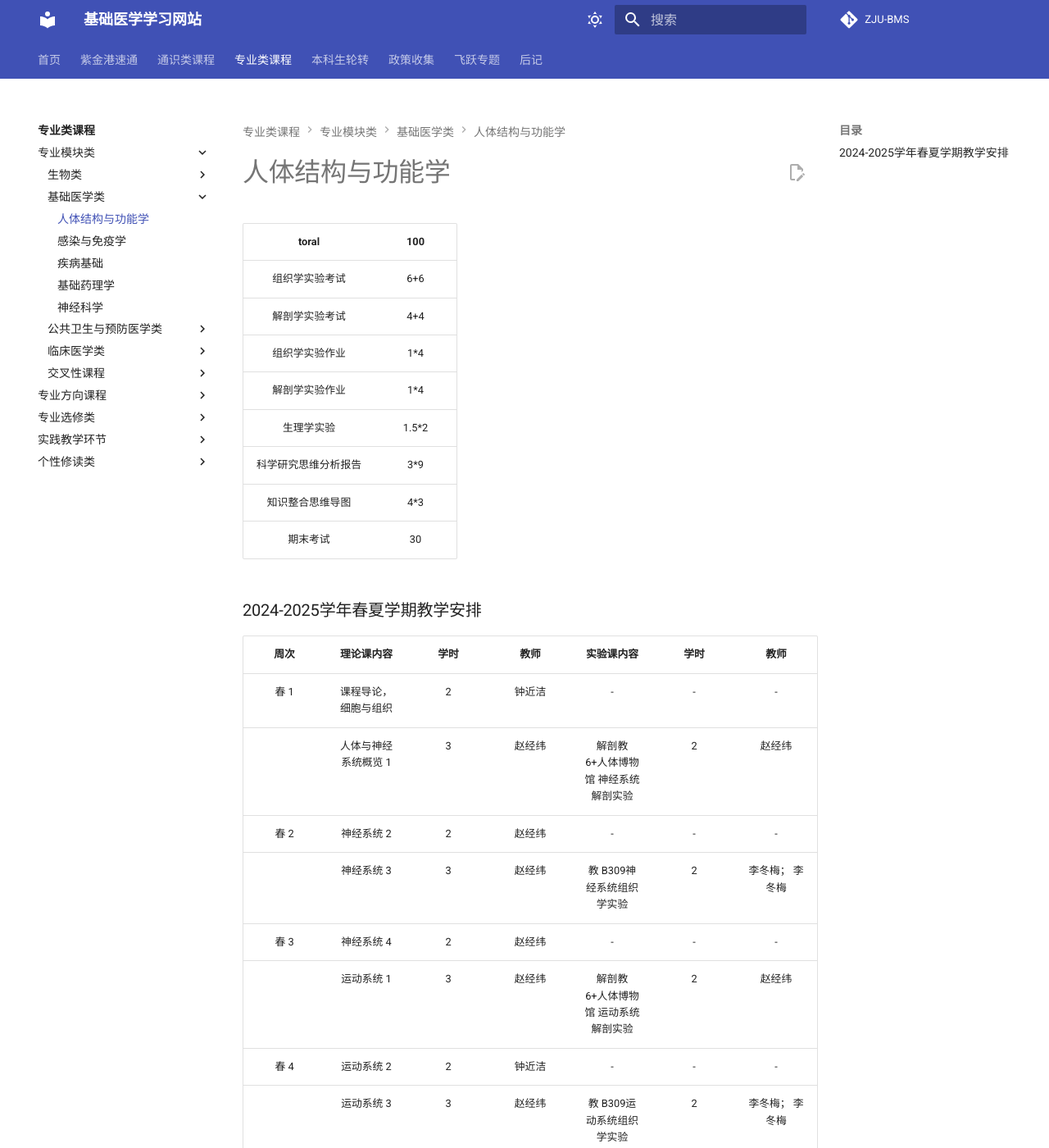
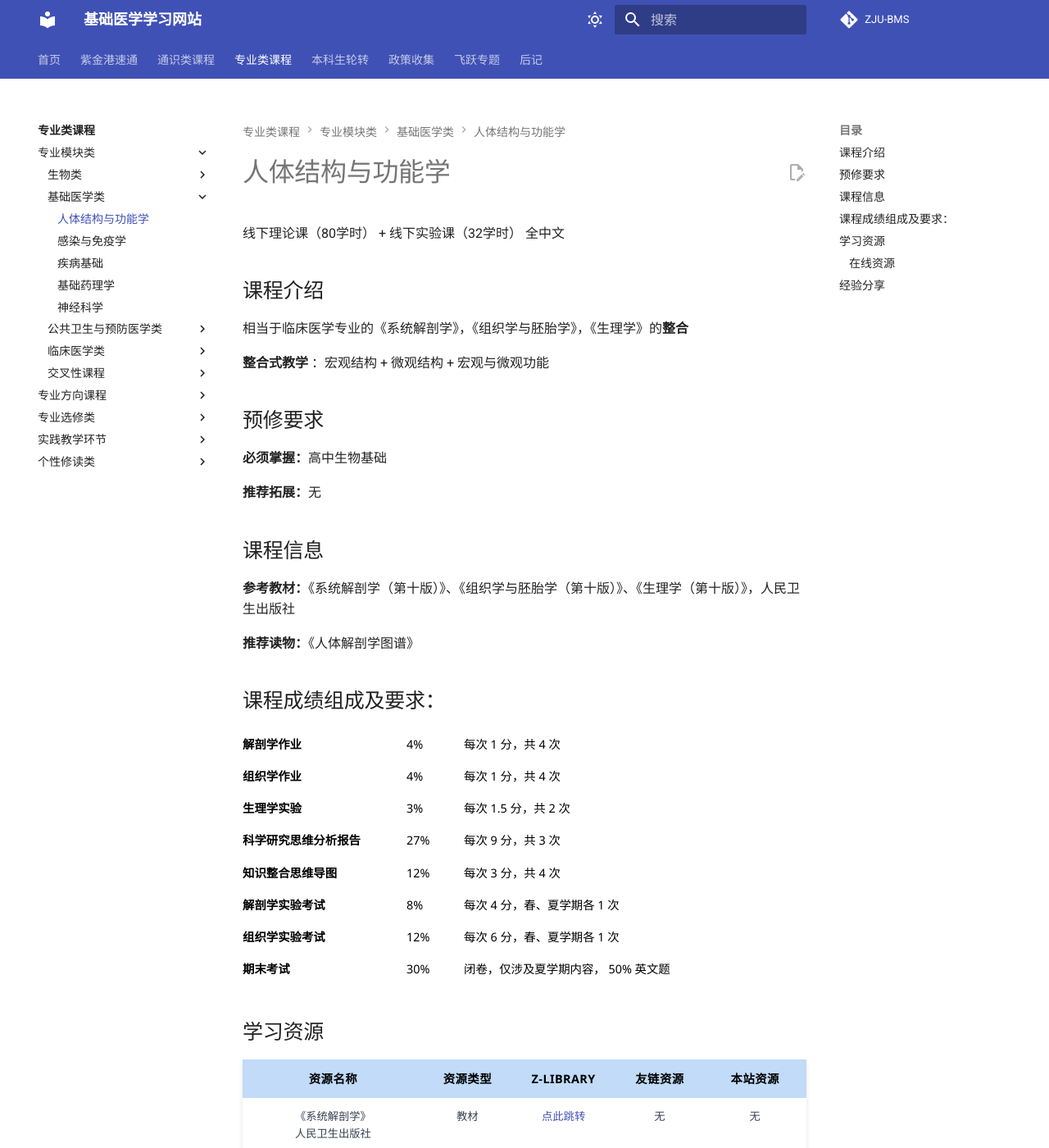
Before and after one commit to GuChL9/site-test, an MkDocs documentation site: the page built from docs/zhuanye/zymk/jcyxl/rtjgygnx/index.md, in a window 1280 px wide and 1400 px high. Shown: the whole window at 82% size. Built offline with MkDocs 1.6.1 and Material for MkDocs 9.7.7, drawn with Linux system fonts in a browser that asks for light colours; comment, search, counter and statistics services are not loaded; some of the changed text lies outside the part shown.

Commit message:
Update index.md

```diff
--- a/docs/zhuanye/zymk/jcyxl/rtjgygnx/index.md
+++ b/docs/zhuanye/zymk/jcyxl/rtjgygnx/index.md
@@ -1,57 +1,261 @@
+---
+comments: true
+---
+
 # 人体结构与功能学
+线下理论课（80学时） + 线下实验课（32学时） 全中文
 
+## 课程介绍
 
-| toral | 100 |
-| :---: | :---: |
-| 组织学实验考试 | 6+6 |
-| 解剖学实验考试 | 4+4 |
-| 组织学实验作业 | 1*4 |
-| 解剖学实验作业 | 1*4 |
-| 生理学实验 | 1.5*2 |
-| 科学研究思维分析报告 | 3*9 |
-| 知识整合思维导图 | 4*3 |
-| 期末考试 | 30 |
+相当于临床医学专业的《系统解剖学》，《组织学与胚胎学》，《生理学》的<b>整合</b>
 
+<b> 整合式教学 </b>：宏观结构 + 微观结构 + 宏观与微观功能
 
+## 预修要求
 
+**必须掌握：**高中生物基础
 
-### 2024-2025学年春夏学期教学安排
+**推荐拓展：**无
 
-| 周次 | 理论课内容 | 学时 | 教师 | 实验课内容 | 学时 | 教师 |
-| :---: | :---: | :---: | :---: | :---: | :---: | :---: |
-| 春 1| 课程导论，细胞与组织 | 2 | 钟近洁 | - | - | - |
-|  | 人体与神经系统概览 1 | 3 | 赵经纬 | 解剖教 6+人体博物馆 神经系统解剖实验 | 2 | 赵经纬 |
-| 春 2| 神经系统 2 | 2 | 赵经纬 | - | - | - |
-|  | 神经系统 3 | 3 | 赵经纬 | 教 B309神经系统组织学实验 | 2 | 李冬梅； 李冬梅 |
-| 春 3| 神经系统 4 | 2 | 赵经纬 | - | - | - |
-|  | 运动系统 1 | 3 | 赵经纬 | 解剖教 6+人体博物馆 运动系统解剖实验 | 2 | 赵经纬 |
-| 春 4| 运动系统 2 | 2 | 钟近洁 | - | - | - |
-|  | 运动系统 3 | 3 | 赵经纬 | 教 B309运动系统组织学实验 | 2 | 李冬梅； 李冬梅 |
-| 春 5| 神经与运动 | 2 | 赵经纬 | - | - | - |
-|  | 血液与心血管系统 1 | 3 | 赵经纬 | 教 C522运动神经传导速度的测定及温度的影响 | 2 | 孙岑岑 |
-| 春 6| 血液与心血管系统 2 | 2 | 钟近洁 | - | - | - |
-|  | 血液与心血管系统 3 | 3 | 钟近洁 | 解剖教 6+人体博物馆 心血管系统解剖实验 | 2 | 赵经纬 |
-| 春 7| 血液与心血管系统 4 | 2 | 钟近洁 | - | - | - |
-|  | 血液与心血管系统 5 | 3 | 钟近洁 | 教 B309血涂片，心血管组织学实验 | 2 | 李冬梅； 李冬梅 |
-| 春 8| 免疫系统与淋巴循环 1 | 2 | 赵经纬 | - | - | - |
-|  | 免疫系统与淋巴循环 2 | 3 | 钟近洁 | 教 B309免疫系统组织学实验 | 2 | 李冬梅； 李冬梅 |
-| 春学期考| 4月 12-13日 | - | - | - | - | - |
-| 夏 1| 消化系统 1 | 2 | 柳华 | - | - | - |
-|  | 消化系统 2 | 3 | 柳华 | 解剖教 6+人体博物馆内脏系统解剖实验 1 | 2 | 赵经纬 |
-| 夏 2| 消化系统 3 | 2 | 柳华 | - | - | - |
-|  | 消化系统 4 | 3 | 柳华 | 教 B309消化系统组织学实验 | 2 | 钟近洁； 李冬梅 |
-|  | 呼吸系统 1；呼吸系统 2 | 2 | 赵经纬 1 钟近洁 1 | - | - | - |
-| 夏 3| 内分泌系统 1 | 2 | 赵经纬 | - | - | - |
-|  | 内分泌系统 2 | 3 | 钟近洁 | 教 B309内分泌系统组织学实验 | 2 | 钟近洁； 李冬梅 |
-| 夏 4| 呼吸系统 3 | 3 | 钟近洁 | 教 B309呼吸系统组织学实验 | 2 | 钟近洁； 李冬梅 |
-| 夏 5| 呼吸系统 4 | 2 | 钟近洁 | - | - | - |
-|  | 泌尿系统 1；泌尿系统 2 | 3 | 赵经纬 1 钟近洁 2 | 教 C522不同状态下人体肺通气功能的测定 | 2 | 孙岑岑 |
-| 夏 6| 泌尿系统 3 | 2 | 钟近洁 | - | - | - |
-|  | 泌尿系统 4 | 3 | 钟近洁 | 教 B309泌尿系统组织学实验 | 2 | 钟近洁； 李冬梅 |
-| 夏 7| 泌尿系统 5 | 2 | 钟近洁 | - | - | - |
-|  | 生殖系统 1；生殖系统 2 | 3 | 赵经纬 1 钟近洁 2 | 解剖教 6+人体博物馆 内脏系统解剖实验 2；考试 | 2 | 赵经纬 |
-| 夏 8| 生殖系统 3 | 2 | 钟近洁 | - | - | - |
-|   | 受精与人胚早期发育 | 3 | 钟近洁 | 教 B309生殖系统组织学实验；考试 | 2 | 钟近洁； 李冬梅 |
+## 课程信息
 
-总计理论课学时：80小时
-总计实验课学时：32小时
+**参考教材：**《系统解剖学（第十版）》、《组织学与胚胎学（第十版）》、《生理学（第十版）》，人民卫生出版社
+
+**推荐读物：**《人体解剖学图谱》
+
+## 课程成绩组成及要求：
+
+<!DOCTYPE html>
+<html lang="zh">
+<head>
+    <meta charset="UTF-8">
+    <style>
+    .percentage-table {
+        max-width: 100%;
+        overflow-x: auto;
+    }
+    .percentage-table {
+        width: 100%;
+        border-collapse: collapse;
+        font-family: 'Segoe UI', Tahoma, Geneva, Verdana, sans-serif;
+    }
+    .percentage-table td {
+        padding: 8px 0px;
+        font-size: 0.9em;
+        color:rgb(0, 0, 0);
+    }
+    .first-column {
+        width: 200px; /* 固定宽度 */
+        white-space: nowrap; /* 防止文本换行 */
+    }
+    .second-column {
+        width: 70px;
+        white-space: nowrap;
+    }
+    .table-container {
+        max-width: 100%;
+        overflow-x: auto;
+        box-shadow: 0 4px 6px rgba(0, 0, 0, 0.1);
+    }
+    .resource-table {
+        width: 100%;
+        border-collapse: collapse;
+        font-family: 'Segoe UI', Tahoma, Geneva, Verdana, sans-serif;
+    }
+    .resource-table thead {
+        background:rgb(193, 219, 248);;
+        color: black;
+    }
+    .resource-table th {
+        padding: 12px 20px;
+        text-align: middle;
+        font-weight: 600;
+        text-transform: uppercase;
+        font-size: 0.9em;
+        letter-spacing: 0.03em;
+    }
+    .resource-table tbody tr {
+        border-bottom: 1px solid #e5e7eb;
+        transition: background-color 0.2s;
+    }
+    .resource-table tbody tr:nth-child(even) {
+        background-color: #f8fafc;
+    }
+    .resource-table tbody tr:hover {
+        background-color: #f1f5f9;
+    }
+    .resource-table td {
+        padding: 12px 20px;
+        text-align: center;
+        justify-content: center;
+        font-size: 0.83em;
+        color: #374151;
+    }
+    .resource-table tbody tr:last-child {
+        border-bottom: none;
+    }
+    .link-divider {
+        display: inline-flex;
+        align-itenms: center;
+    }
+    .divider {
+        color: #ddd;
+        margin: 0 8px;
+        transition: all 0.3s;
+    }
+    .link-divider:hover .divider {
+        color: #666;
+        transform: rotate(360deg);
+    }
+    </style>
+</head>
+<body>
+    <table class="percentage-table">
+        <tbody>
+            <tr>
+                <td class = "first-column"><b>解剖学作业</b></td>
+                <td class = "second-column"> 4% </td>
+                <td>每次 1 分，共 4 次</td>
+            </tr>
+            <tr>
+                <td><b>组织学作业</b></td>
+                <td> 4% </td>
+                <td>每次 1 分，共 4 次</td>
+            </tr>
+            <tr>
+                <td><b>生理学实验</b></td>
+                <td> 3% </td>
+                <td>每次 1.5 分，共 2 次</td>
+            </tr>
+            <tr>
+                <td><b>科学研究思维分析报告</b></td>
+                <td> 27% </td>
+                <td>每次 9 分，共 3 次</td>
+            </tr>
+            <tr>
+                <td><b>知识整合思维导图</b></td>
+                <td> 12% </td>
+                <td>每次 3 分，共 4 次</td>
+            </tr>
+            <tr>
+                <td><b>解剖学实验考试</b></td>
+                <td> 8% </td>
+                <td>每次 4 分，春、夏学期各 1 次</td>
+            </tr>
+            <tr>
+                <td><b>组织学实验考试</b></td>
+                <td> 12% </td>
+                <td>每次 6 分，春、夏学期各 1 次</td>
+            </tr>
+            <tr>
+                <td><b>期末考试</b></td>
+                <td> 30% </td>
+                <td>闭卷，仅涉及夏学期内容， 50% 英文题</td>
+            </tr>
+        </tbody>
+    </table>
+</body>
+</html>
+
+## 学习资源
+
+<html>
+<body>
+    <div class="table-container">
+        <table class="resource-table">
+            <thead>
+                <tr>
+                    <th>资源名称</th>
+                    <th>资源类型</th>
+                    <th>Z-library</th>
+                    <th>友链资源</th>
+                    <th>本站资源</th>
+                </tr>
+            </thead>
+            <tbody>
+                <tr>
+                    <td>《系统解剖学》<br>人民卫生出版社</td>
+                    <td>教材</td>
+                    <td><a href="https://zh.101ml.store/dl/37457280/fbfbf1">点此跳转</a></td>
+                    <td>无</td>
+                    <td>无</td>
+                </tr>
+                <tr>
+                    <td>《组织学与胚胎学》<br>人民卫生出版社</td>
+                    <td>教材</td>
+                    <td><a href="https://zh.101ml.store/dl/28422245/0ac8bc">点此跳转</a></td>
+                    <td>无</td>
+                    <td>无</td>
+                </tr>
+                <tr>
+                    <td>《生理学》<br>人民卫生出版社</td>
+                    <td>教材</td>
+                    <td><a href="https://zh.101ml.store/dl/28422245/0ac8bc">点此跳转</a></td>
+                    <td>无</td>
+                    <td>无</td>
+                <tr>
+                    <td>课件</td>
+                    <td>课件</td>
+                    <td>无</td>
+                    <td>无</td>
+                    <td><span class="link-divider"><a href="https://zh.101ml.store/dl/37457280/fbfbf1">查看</a><span class="divider">|</span><a href="https://zjuers.com">保存</a></span></td>
+                </tr>
+                <tr>
+                    <td>全程笔记 陈恺鹏</td>
+                    <td>笔记</td>
+                    <td>无</td>
+                    <td>无</td>
+                    <td><span class="link-divider"><a href="https://zh.101ml.store/dl/37457280/fbfbf1">查看</a><span class="divider">|</span><a href="https://zjuers.com">保存</a></span></td>
+                </tr>
+                <tr>
+                    <td>2023-2024秋冬 期末 回忆卷</td>
+                    <td>历年卷</td>
+                    <td>无</td>
+                    <td><a href="https://www.cc98.org/topic/6087340">CC98</a></td>
+                    <td><span class="link-divider"><a href="https://zh.101ml.store/dl/37457280/fbfbf1">查看</a><span class="divider">|</span><a href="https://zjuers.com">保存</a></span></td>
+                </tr>
+                <tr>
+                    <td>2024-2025秋冬 期末 回忆卷</td>
+                    <td>历年卷</td>
+                    <td>无</td>
+                    <td><a href="https://www.cc98.org/topic/6087340">CC98</a></td>
+                    <td><span class="link-divider"><a href="https://zh.101ml.store/dl/37457280/fbfbf1">查看</a><span class="divider">|</span><a href="https://zjuers.com">保存</a></span></td>
+                </tr>
+            </tbody>
+        </table>
+    </div>
+
+</body>
+</html>
+
+>*如果您发现这里的资源损坏或链接失效，请首先查看本站中的<a href="我也不知道指向哪里">常见问题解答</a>，倘若仍然无法解决问题，请联系网站管理员。*
+
+### 在线资源
+
+本课程暂无推荐的公开在线资源
+
+## 经验分享
+
+**23级 高世晨**
+
+> 第一个学习建议
+
+**23级 徐子杰**
+
+> 第二个学习建议
+
+**24级 黄浩旸**
+
+> 第e个学习建议
+
+**25级 张梓沐**
+
+> 第π个学习建议
+
+**26级 吴清源**
+
+> 第114514个学习建议
+
+**27级 毛国懿**
+
+> 第NaN个学习建议
```
